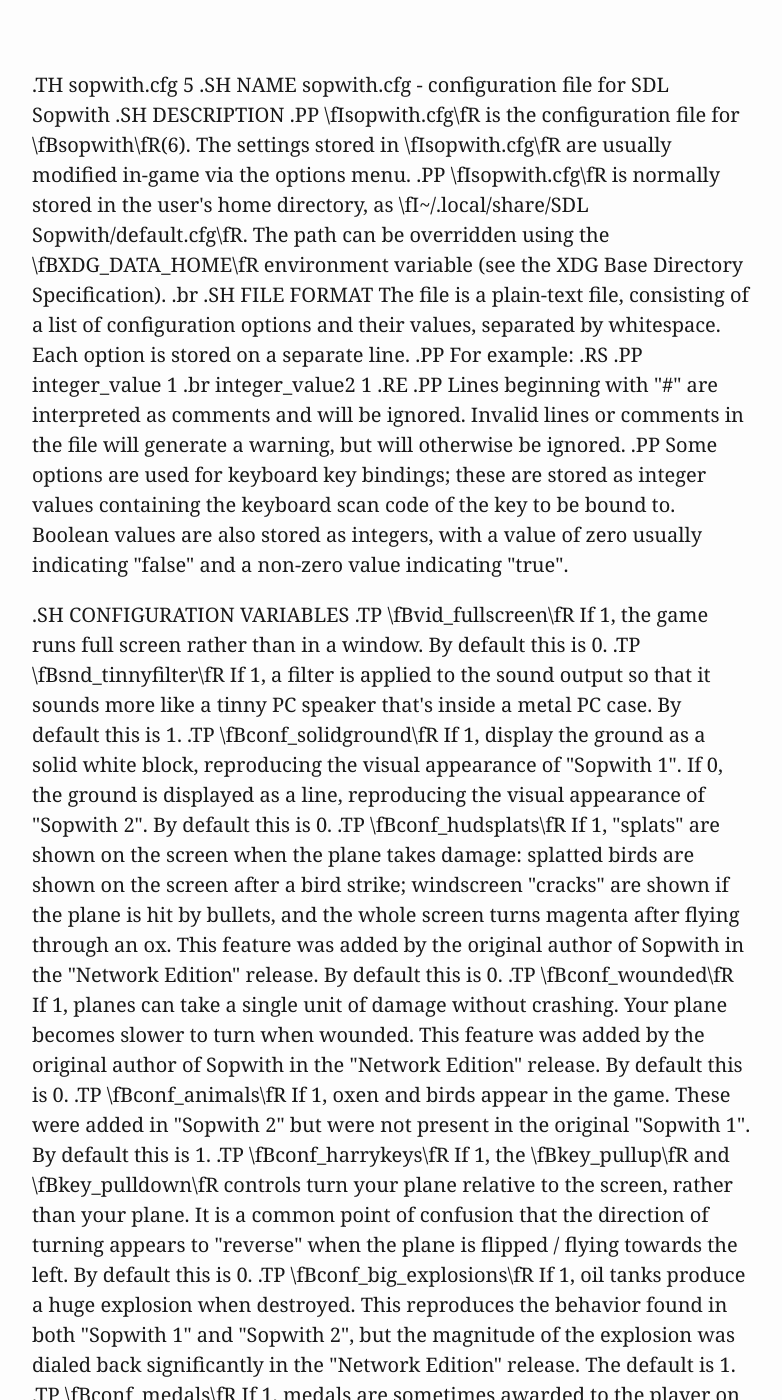
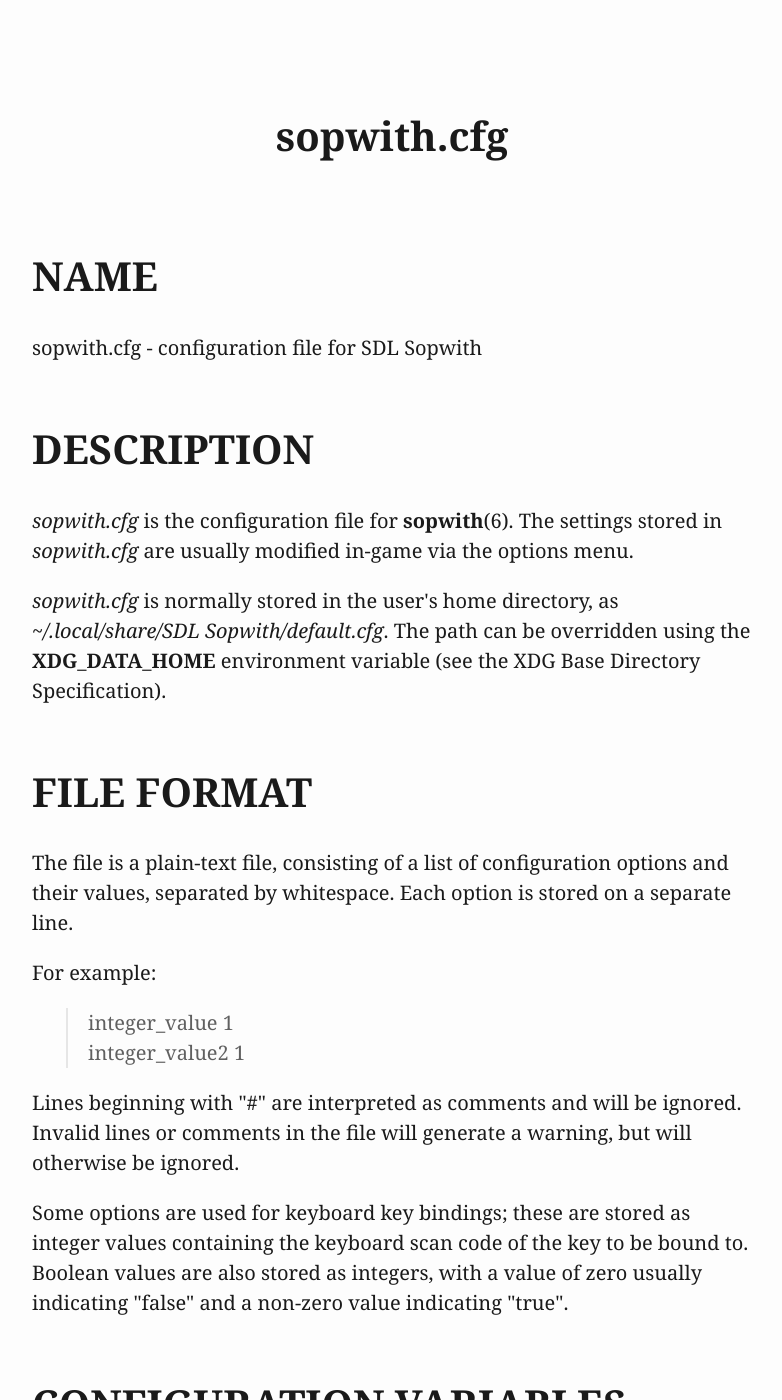
Before and after one commit to fragglet/sdl-sopwith, a Jekyll site: the page doc/sopwith.cfg.5.html, which Jekyll copies as it is, in a window 1280 px wide and 1400 px high. Shown: the whole window, without its empty margins (248-1030 px from the left). Built offline with Jekyll 4.4.1, drawn with Linux system fonts in a browser that asks for light colours; some of the changed text lies outside the part shown.

Commit message:
Fix pandoc command line.

```diff
--- a/doc/sopwith.cfg.5.html
+++ b/doc/sopwith.cfg.5.html
@@ -156,87 +156,176 @@
   </style>
 </head>
 <body>
-<p>.TH sopwith.cfg 5 .SH NAME sopwith.cfg - configuration file for SDL
-Sopwith .SH DESCRIPTION .PP \fIsopwith.cfg\fR is the configuration file
-for \fBsopwith\fR(6). The settings stored in \fIsopwith.cfg\fR are
-usually modified in-game via the options menu. .PP \fIsopwith.cfg\fR is
-normally stored in the user's home directory, as \fI~/.local/share/SDL
-Sopwith/default.cfg\fR. The path can be overridden using the
-\fBXDG_DATA_HOME\fR environment variable (see the XDG Base Directory
-Specification). .br .SH FILE FORMAT The file is a plain-text file,
-consisting of a list of configuration options and their values,
-separated by whitespace. Each option is stored on a separate line. .PP
-For example: .RS .PP integer_value 1 .br integer_value2 1 .RE .PP Lines
-beginning with "#" are interpreted as comments and will be ignored.
-Invalid lines or comments in the file will generate a warning, but will
-otherwise be ignored. .PP Some options are used for keyboard key
-bindings; these are stored as integer values containing the keyboard
-scan code of the key to be bound to. Boolean values are also stored as
-integers, with a value of zero usually indicating "false" and a non-zero
-value indicating "true".</p>
-<p>.SH CONFIGURATION VARIABLES .TP \fBvid_fullscreen\fR If 1, the game
-runs full screen rather than in a window. By default this is 0. .TP
-\fBsnd_tinnyfilter\fR If 1, a filter is applied to the sound output so
-that it sounds more like a tinny PC speaker that's inside a metal PC
-case. By default this is 1. .TP \fBconf_solidground\fR If 1, display the
-ground as a solid white block, reproducing the visual appearance of
-"Sopwith 1". If 0, the ground is displayed as a line, reproducing the
-visual appearance of "Sopwith 2". By default this is 0. .TP
-\fBconf_hudsplats\fR If 1, "splats" are shown on the screen when the
-plane takes damage: splatted birds are shown on the screen after a bird
-strike; windscreen "cracks" are shown if the plane is hit by bullets,
-and the whole screen turns magenta after flying through an ox. This
-feature was added by the original author of Sopwith in the "Network
-Edition" release. By default this is 0. .TP \fBconf_wounded\fR If 1,
-planes can take a single unit of damage without crashing. Your plane
-becomes slower to turn when wounded. This feature was added by the
+<header id="title-block-header">
+<h1 class="title">sopwith.cfg</h1>
+</header>
+<h1>NAME</h1>
+<p>sopwith.cfg - configuration file for SDL Sopwith</p>
+<h1>DESCRIPTION</h1>
+<p><em>sopwith.cfg</em> is the configuration file for
+<strong>sopwith</strong>(6). The settings stored in <em>sopwith.cfg</em>
+are usually modified in-game via the options menu.</p>
+<p><em>sopwith.cfg</em> is normally stored in the user's home directory,
+as <em>~/.local/share/SDL Sopwith/default.cfg</em>. The path can be
+overridden using the <strong>XDG_DATA_HOME</strong> environment variable
+(see the XDG Base Directory Specification).<br />
+</p>
+<h1>FILE FORMAT</h1>
+<p>The file is a plain-text file, consisting of a list of configuration
+options and their values, separated by whitespace. Each option is stored
+on a separate line.</p>
+<p>For example:</p>
+<blockquote>
+<p>integer_value 1<br />
+integer_value2 1</p>
+</blockquote>
+<p>Lines beginning with "#" are interpreted as comments and will be
+ignored. Invalid lines or comments in the file will generate a warning,
+but will otherwise be ignored.</p>
+<p>Some options are used for keyboard key bindings; these are stored as
+integer values containing the keyboard scan code of the key to be bound
+to. Boolean values are also stored as integers, with a value of zero
+usually indicating "false" and a non-zero value indicating "true".</p>
+<h1>CONFIGURATION VARIABLES</h1>
+<dl>
+<dt><strong>vid_fullscreen</strong></dt>
+<dd>
+<p>If 1, the game runs full screen rather than in a window. By default
+this is 0.</p>
+</dd>
+<dt><strong>snd_tinnyfilter</strong></dt>
+<dd>
+<p>If 1, a filter is applied to the sound output so that it sounds more
+like a tinny PC speaker that's inside a metal PC case. By default this
+is 1.</p>
+</dd>
+<dt><strong>conf_solidground</strong></dt>
+<dd>
+<p>If 1, display the ground as a solid white block, reproducing the
+visual appearance of "Sopwith 1". If 0, the ground is displayed as a
+line, reproducing the visual appearance of "Sopwith 2". By default this
+is 0.</p>
+</dd>
+<dt><strong>conf_hudsplats</strong></dt>
+<dd>
+<p>If 1, "splats" are shown on the screen when the plane takes damage:
+splatted birds are shown on the screen after a bird strike; windscreen
+"cracks" are shown if the plane is hit by bullets, and the whole screen
+turns magenta after flying through an ox. This feature was added by the
 original author of Sopwith in the "Network Edition" release. By default
-this is 0. .TP \fBconf_animals\fR If 1, oxen and birds appear in the
-game. These were added in "Sopwith 2" but were not present in the
-original "Sopwith 1". By default this is 1. .TP \fBconf_harrykeys\fR If
-1, the \fBkey_pullup\fR and \fBkey_pulldown\fR controls turn your plane
-relative to the screen, rather than your plane. It is a common point of
-confusion that the direction of turning appears to "reverse" when the
-plane is flipped / flying towards the left. By default this is 0. .TP
-\fBconf_big_explosions\fR If 1, oil tanks produce a huge explosion when
-destroyed. This reproduces the behavior found in both "Sopwith 1" and
-"Sopwith 2", but the magnitude of the explosion was dialed back
-significantly in the "Network Edition" release. The default is 1. .TP
-\fBconf_medals\fR If 1, medals are sometimes awarded to the player on
-return to base. Some details can be found in the "MEDALS" section of
-\fBsopwith\fR(6). The medals do not have any effect on gameplay. By
-default this is 1. .SH KEY BINDINGS The following settings determine the
-in-game controls. These are keyboard scancodes, so the key binding does
-not change with keyboard layout. However, the name for the key as shown
-in the in-game options menu should match the current keyboard layout.
-The values for these settings are scancodes from the USB standard for
-HID devices: .PP <a
-href="https://www.usb.org/sites/default/files/documents/hut1_12v2.pdf">https://www.usb.org/sites/default/files/documents/hut1_12v2.pdf</a>
-.TP \fBkey_accelerate\fR Key to accelerate the plane. Default is "X" on
-a US layout keyboard. .TP \fBkey_decelerate\fR Key to decelerate the
-plane. Decelerating too much may cause the plane to stall. Default is
-"Z" on a US layout keyboard. .TP \fBkey_pullup\fR Key to pull up (aim
-the plane towards the sky). Default is "," on a US layout keyboard. Note
-that \fBconf_harrykeys\fR may change the behavior of this key binding.
-.TP \fBkey_pulldown\fR Key to pull down (aim the plane towards the
-ground. Default is "/" on a US layout keyboard. Note that
-\fBconf_harrykeys\fR may change the behavior of this key binding. .TP
-\fBkey_flip\fR Key to flip the plane upside down. Default is "." on a US
-layout keyboard. .TP \fBkey_fire\fR Key to fire the machine gun. Default
-on a US layout keyboard is the spacebar. .TP \fBkey_dropbomb\fR Key to
-drop a bomb. Default is "B" on a US layout keyboard. .TP \fBkey_home\fR
-Key to autopilot the plane home to base. Default is "H" on a US layout
-keyboard. .SH HIDDEN SETTINGS The following are "hidden settings": they
-cannot be edited in-game via the options menu, and editing the
-configuration file is the only way to change them. .TP
-\fBconf_missiles\fR Enable missiles and starbursts (flares). This is a
-feature that was originally added by the author of Sopwith in the
-"Network Edition" release, but has been hidden as it significantly
-changes the gameplay in a way that doesn't fit the game's theme and also
-isn't particularly fun. .TP \fBkey_missile\fR Fire missile, if
-\fBconf_missiles\fR is enabled. Default key is "V" on a US layout
-keyboard. .TP \fBkey_starburst\fR Launch starburst (flare) if
-\fBconf_missiles\fR is enabled. Default key is "C" on a US layout
-keyboard. .SH SEE ALSO \fBsopwith\fR(6)</p>
+this is 0.</p>
+</dd>
+<dt><strong>conf_wounded</strong></dt>
+<dd>
+<p>If 1, planes can take a single unit of damage without crashing. Your
+plane becomes slower to turn when wounded. This feature was added by the
+original author of Sopwith in the "Network Edition" release. By default
+this is 0.</p>
+</dd>
+<dt><strong>conf_animals</strong></dt>
+<dd>
+<p>If 1, oxen and birds appear in the game. These were added in "Sopwith
+2" but were not present in the original "Sopwith 1". By default this is
+1.</p>
+</dd>
+<dt><strong>conf_harrykeys</strong></dt>
+<dd>
+<p>If 1, the <strong>key_pullup</strong> and
+<strong>key_pulldown</strong> controls turn your plane relative to the
+screen, rather than your plane. It is a common point of confusion that
+the direction of turning appears to "reverse" when the plane is flipped
+/ flying towards the left. By default this is 0.</p>
+</dd>
+<dt><strong>conf_big_explosions</strong></dt>
+<dd>
+<p>If 1, oil tanks produce a huge explosion when destroyed. This
+reproduces the behavior found in both "Sopwith 1" and "Sopwith 2", but
+the magnitude of the explosion was dialed back significantly in the
+"Network Edition" release. The default is 1.</p>
+</dd>
+<dt><strong>conf_medals</strong></dt>
+<dd>
+<p>If 1, medals are sometimes awarded to the player on return to base.
+Some details can be found in the "MEDALS" section of
+<strong>sopwith</strong>(6). The medals do not have any effect on
+gameplay. By default this is 1.</p>
+</dd>
+</dl>
+<h1>KEY BINDINGS</h1>
+<p>The following settings determine the in-game controls. These are
+keyboard scancodes, so the key binding does not change with keyboard
+layout. However, the name for the key as shown in the in-game options
+menu should match the current keyboard layout. The values for these
+settings are scancodes from the USB standard for HID devices:</p>
+<p>https://www.usb.org/sites/default/files/documents/hut1_12v2.pdf</p>
+<dl>
+<dt><strong>key_accelerate</strong></dt>
+<dd>
+<p>Key to accelerate the plane. Default is "X" on a US layout
+keyboard.</p>
+</dd>
+<dt><strong>key_decelerate</strong></dt>
+<dd>
+<p>Key to decelerate the plane. Decelerating too much may cause the
+plane to stall. Default is "Z" on a US layout keyboard.</p>
+</dd>
+<dt><strong>key_pullup</strong></dt>
+<dd>
+<p>Key to pull up (aim the plane towards the sky). Default is "," on a
+US layout keyboard. Note that <strong>conf_harrykeys</strong> may change
+the behavior of this key binding.</p>
+</dd>
+<dt><strong>key_pulldown</strong></dt>
+<dd>
+<p>Key to pull down (aim the plane towards the ground. Default is "/" on
+a US layout keyboard. Note that <strong>conf_harrykeys</strong> may
+change the behavior of this key binding.</p>
+</dd>
+<dt><strong>key_flip</strong></dt>
+<dd>
+<p>Key to flip the plane upside down. Default is "." on a US layout
+keyboard.</p>
+</dd>
+<dt><strong>key_fire</strong></dt>
+<dd>
+<p>Key to fire the machine gun. Default on a US layout keyboard is the
+spacebar.</p>
+</dd>
+<dt><strong>key_dropbomb</strong></dt>
+<dd>
+<p>Key to drop a bomb. Default is "B" on a US layout keyboard.</p>
+</dd>
+<dt><strong>key_home</strong></dt>
+<dd>
+<p>Key to autopilot the plane home to base. Default is "H" on a US
+layout keyboard.</p>
+</dd>
+</dl>
+<h1>HIDDEN SETTINGS</h1>
+<p>The following are "hidden settings": they cannot be edited in-game
+via the options menu, and editing the configuration file is the only way
+to change them.</p>
+<dl>
+<dt><strong>conf_missiles</strong></dt>
+<dd>
+<p>Enable missiles and starbursts (flares). This is a feature that was
+originally added by the author of Sopwith in the "Network Edition"
+release, but has been hidden as it significantly changes the gameplay in
+a way that doesn't fit the game's theme and also isn't particularly
+fun.</p>
+</dd>
+<dt><strong>key_missile</strong></dt>
+<dd>
+<p>Fire missile, if <strong>conf_missiles</strong> is enabled. Default
+key is "V" on a US layout keyboard.</p>
+</dd>
+<dt><strong>key_starburst</strong></dt>
+<dd>
+<p>Launch starburst (flare) if <strong>conf_missiles</strong> is
+enabled. Default key is "C" on a US layout keyboard.</p>
+</dd>
+</dl>
+<h1>SEE ALSO</h1>
+<p><strong>sopwith</strong>(6)</p>
 </body>
 </html>
```
Also changed, not shown: doc/sopwith.6.html (+243 -112 lines), 1 other file.
